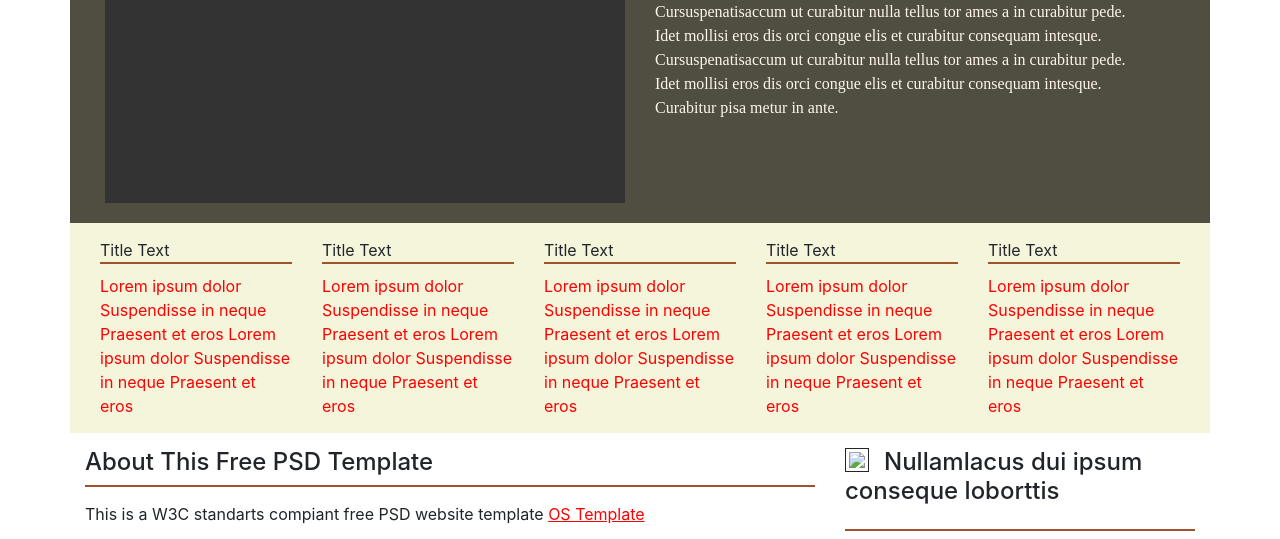
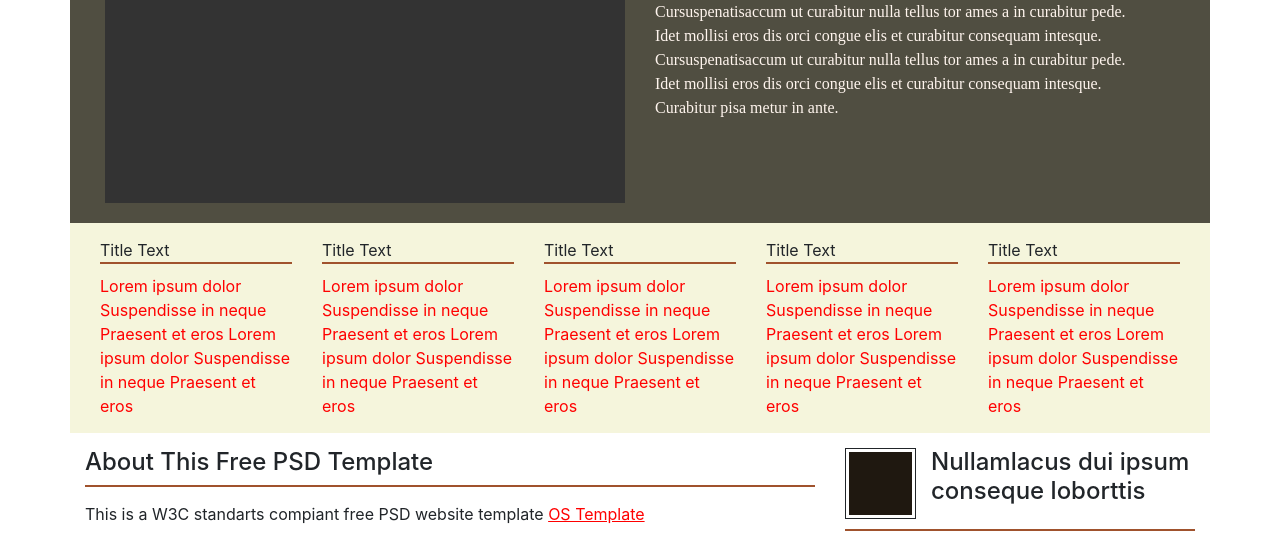
Before and after one commit to snd47/HTML_CSS, a plain HTML site: page PSD_TEMPLATES/Variation_mini_PSD_adaptive_mobile/index.html in a window 1280 px wide. Shown: the part 243-782 px from the top of the page. Drawn offline with nearby package versions, Linux system fonts and the light colour scheme.

Commit message:
bg-fx img

```diff
--- a/PSD_TEMPLATES/Variation_mini_PSD_adaptive_mobile/index.html
+++ b/PSD_TEMPLATES/Variation_mini_PSD_adaptive_mobile/index.html
@@ -219,7 +219,7 @@
             </div>
             <div class="col-12 col-sm  col-md-4">
                 <div class="article__text_title-text with-img">
-                    <img src="../img/45-11-psd.jpg">
+                    <img src="img/45-11-psd.jpg">
                     <h4>Nullamlacus dui ipsum conseque loborttis</h4>
                 </div>
                 <div class="article__text_infor">
```
Also changed, not shown: PSD_TEMPLATES/Variation_mini_PSD_adaptive_mobile/img/80-11-psd.jpg (deleted).
